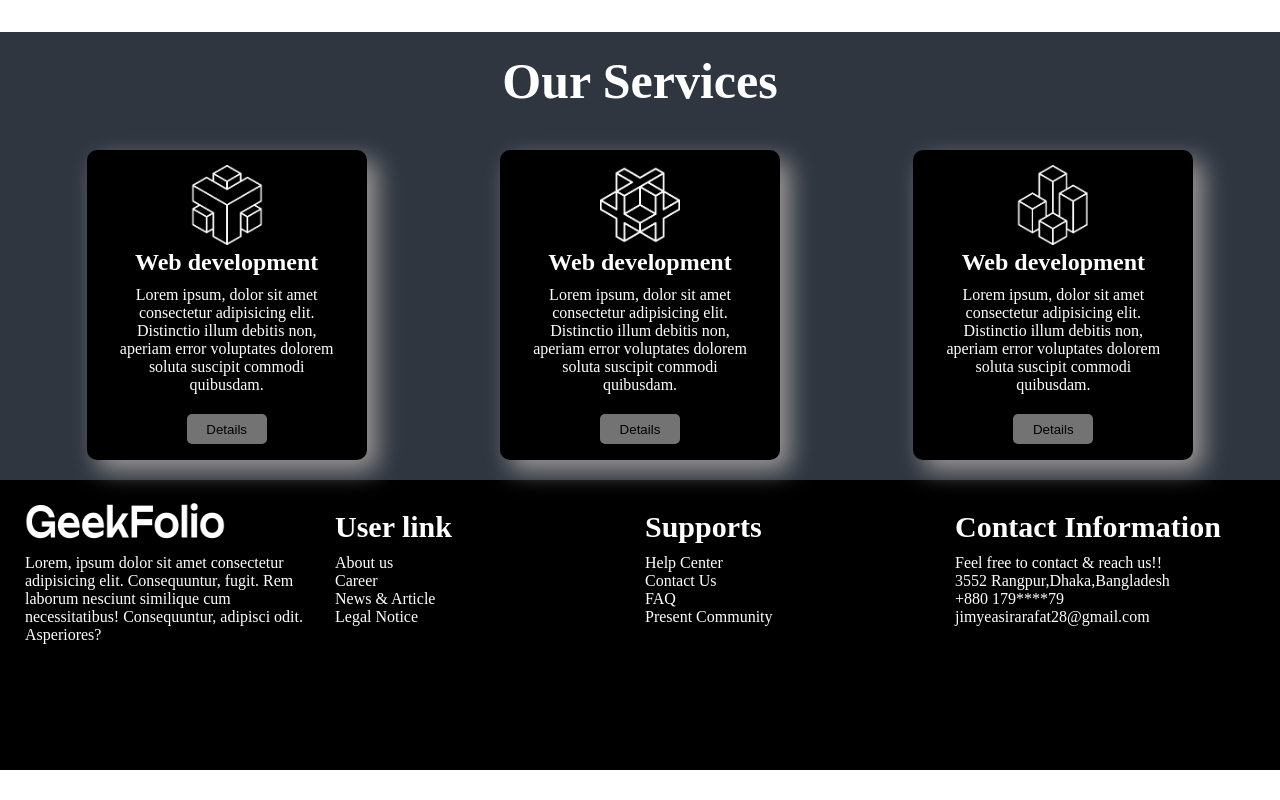
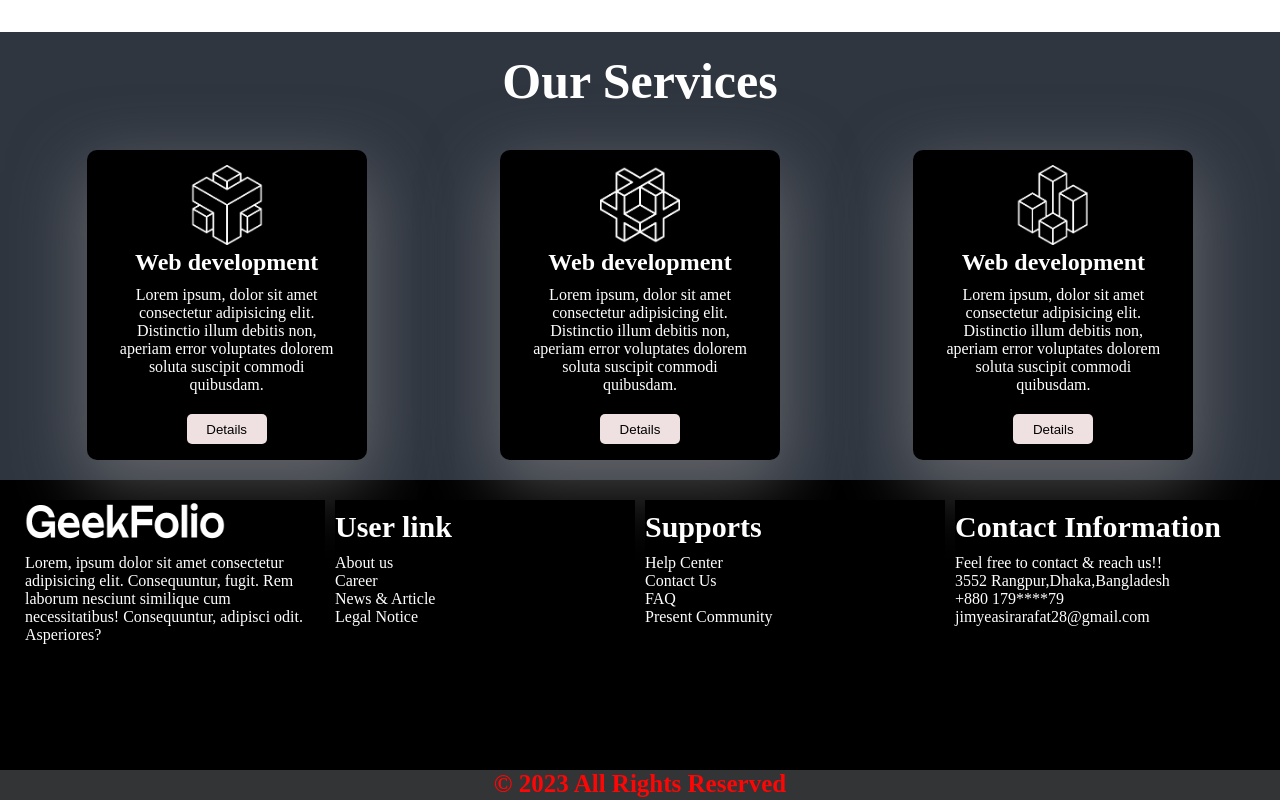
Before and after one commit to arafatjim/my-first-repo, a plain HTML site: page new.html in a window 1280 px wide. Shown: the part 1353-2153 px from the top of the page. Before the commit the page ends 2123 px from the top, so only its background shows below. Drawn offline with Linux system fonts and the light colour scheme.

Commit message:
add copy right

```diff
--- a/new.html
+++ b/new.html
@@ -106,6 +106,11 @@
                               </div>
                     </div>
           </section>
+          <footer>
+                    <small>
+                              <p class="copy-right">&copy 2023 All Rights Reserved</p>
+                    </small>
+          </footer>
 
 </body>
 </html>
--- a/style/new.css
+++ b/style/new.css
@@ -29,6 +29,8 @@
 }
 a{
           color: white;
+          text-decoration: none;
+
 }
 .menu:hover{
           cursor: pointer;
@@ -40,6 +42,7 @@ a{
 }
 a:hover{
           color: blue;
+
 }
 .banner{
           display: flex;
@@ -104,7 +107,7 @@ a:hover{
 .box{
           width: 250px;
           height: 280px;
-          box-shadow: 10px 10px 25px rgb(157, 152, 152);
+          box-shadow: rgba(140, 138, 138, 0.56) 0px 22px 70px 4px;
           background-color: black;
           text-align: center;
           padding: 15px;
@@ -113,7 +116,7 @@ a:hover{
           /* text-align: justify; */
 }
 .box-btn{
-          background-color: rgb(116, 115, 115);
+          background-color: rgb(239, 225, 225);
           border: none;
           margin-top: 10px;
           width: 80px;
@@ -162,3 +165,11 @@ a:hover{
           font-size: 30px;
           font-weight: bold;
 }
+.copy-right{
+          color: rgb(253, 6, 6);
+          height: 30px;
+          background-color: rgb(50, 52, 53);
+          font-size: 25px;
+          font-weight: bold;
+          text-align: center;
+}
```
